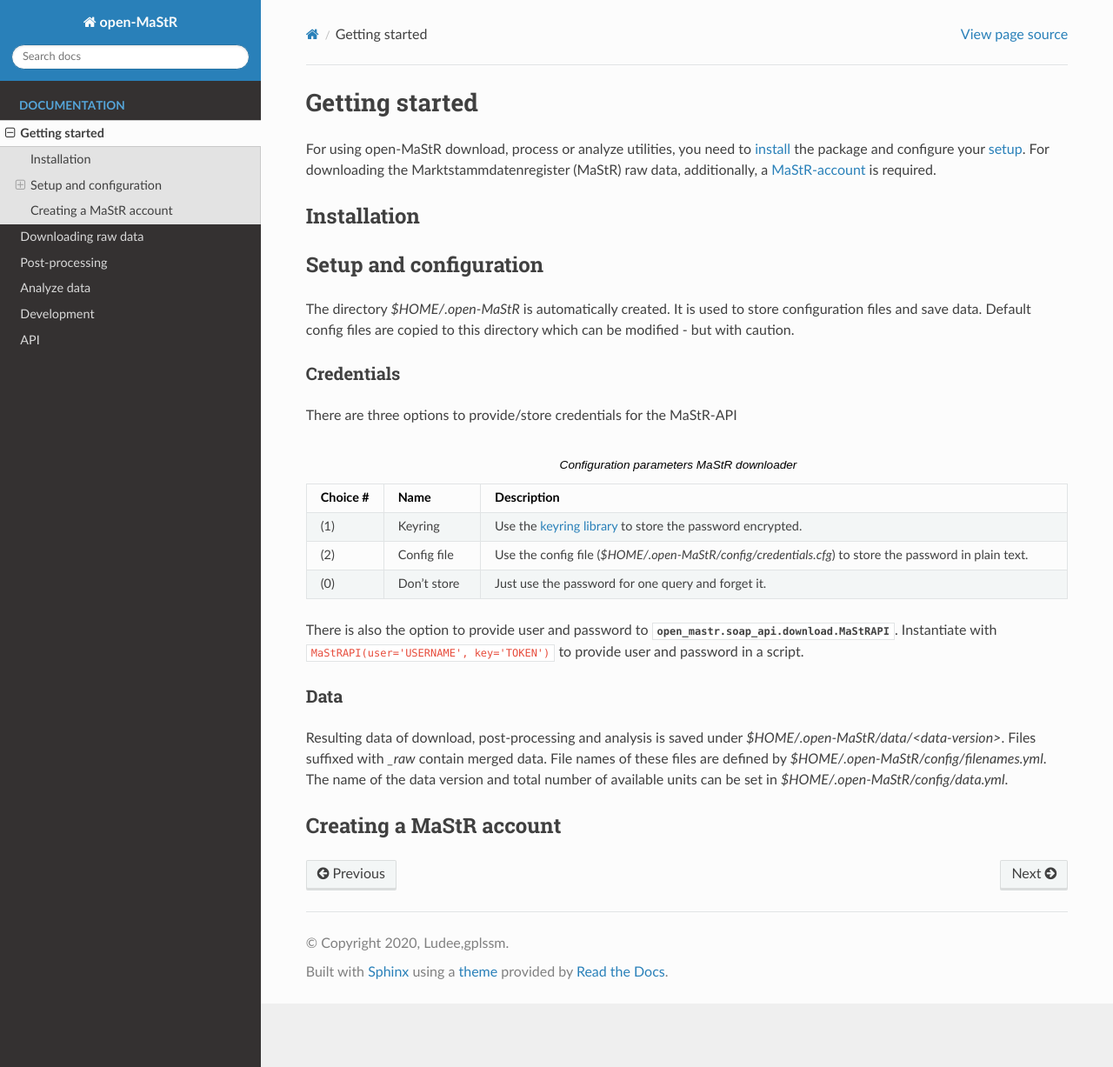
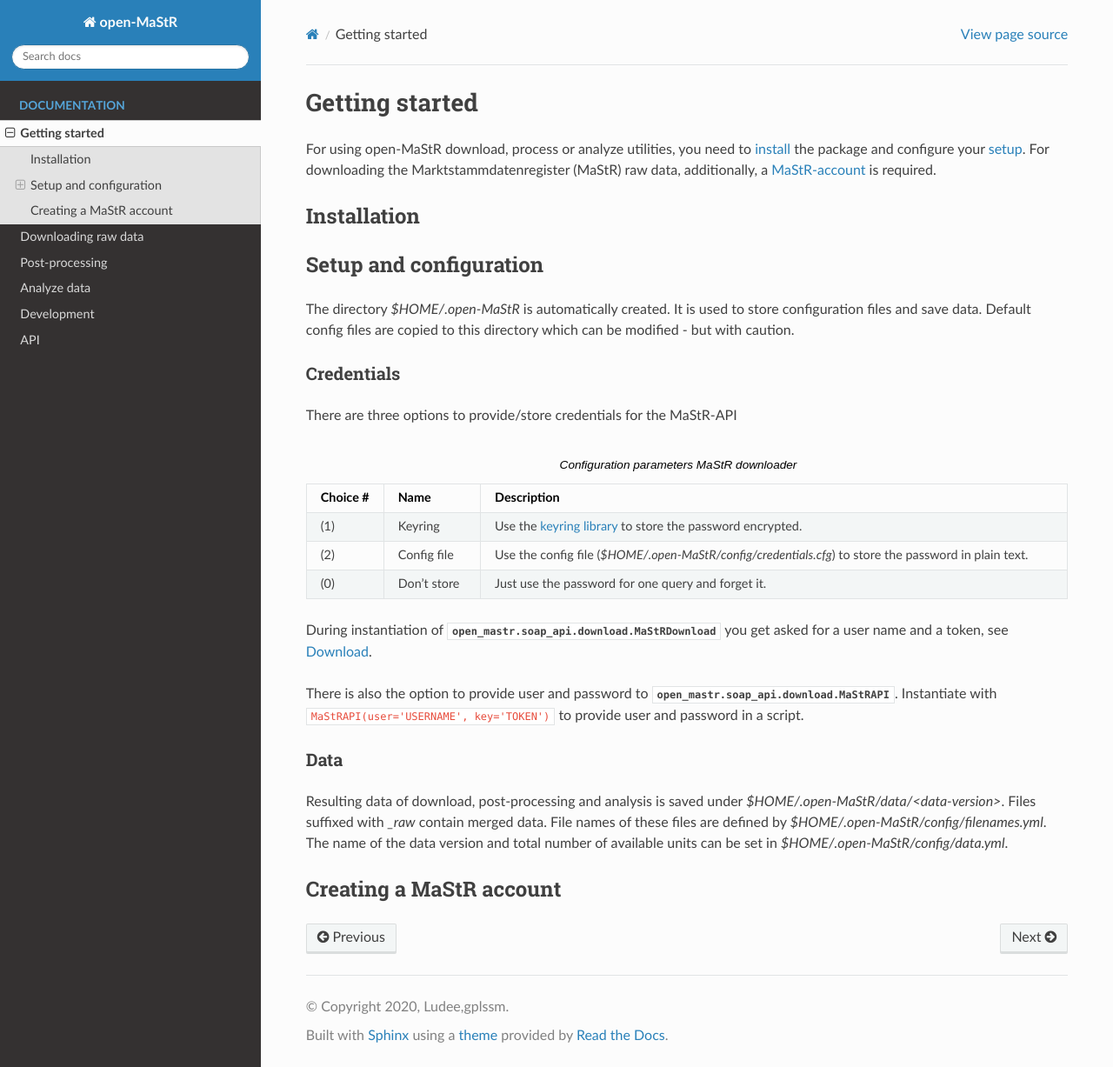
Before and after one commit to OpenEnergyPlatform/open-MaStR, a Sphinx documentation site: the page built from docs/getting_started.rst, in a window 1280 px wide and 1227 px high. Shown: the whole window at 87% size. Built offline with Sphinx 7.4.7 and the Read the Docs theme 2.0.0, drawn with Linux system fonts in a browser that asks for light colours; pages that are not in the unit, such as notebooks, are missing from menus.

Commit message:
Add more information about credentials in docs

```diff
--- a/docs/getting_started.rst
+++ b/docs/getting_started.rst
@@ -28,6 +28,9 @@ There are three options to provide/store credentials for the MaStR-API
    "\(2\)", "Config file", "Use the config file (`$HOME/.open-MaStR/config/credentials.cfg`) to store the password in plain text."
    "\(0\)", "Don't store", "Just use the password for one query and forget it."
 
+During instantiation of :py:class:`open_mastr.soap_api.download.MaStRDownload` you get asked for a user name and
+a token, see :ref:`Download`.
+
 There is also the option to provide user and password to :py:class:`open_mastr.soap_api.download.MaStRAPI`.
 Instantiate with :code:`MaStRAPI(user='USERNAME', key='TOKEN')` to provide user and password in a script.
 
```
